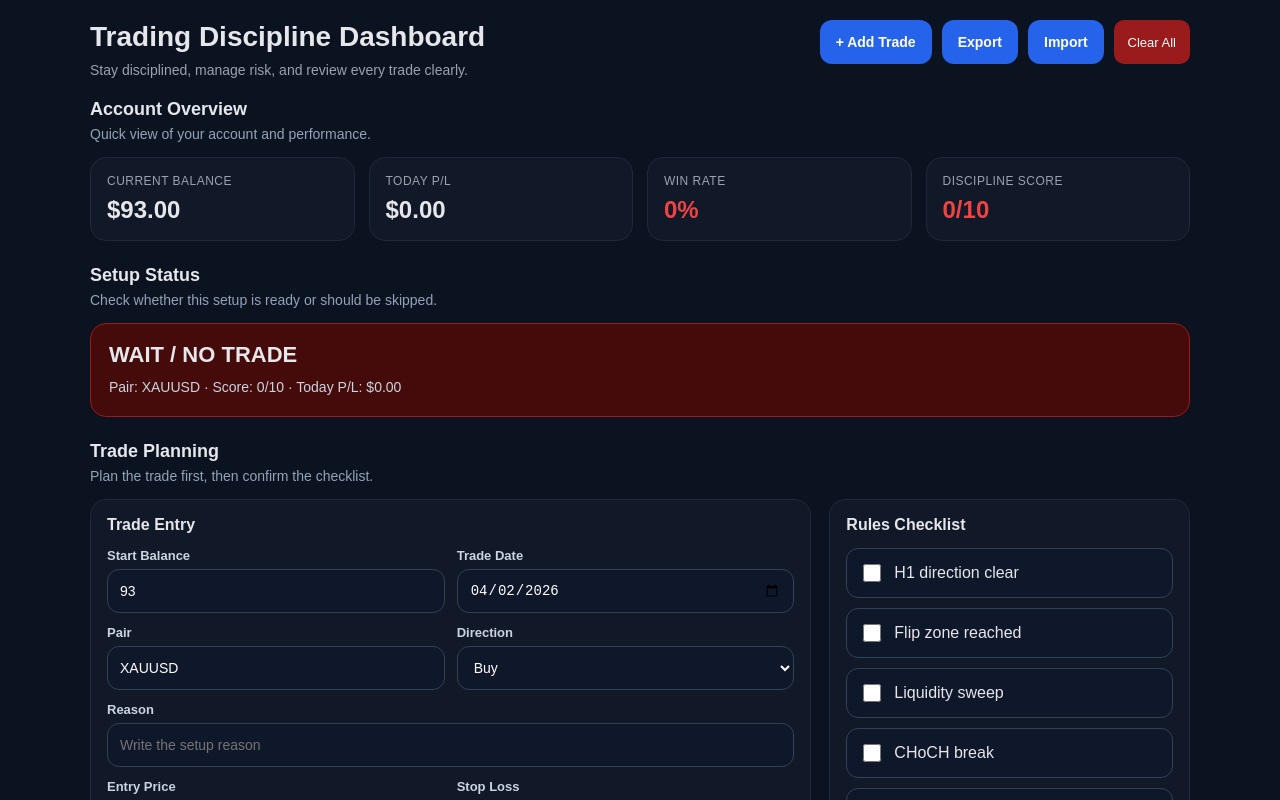
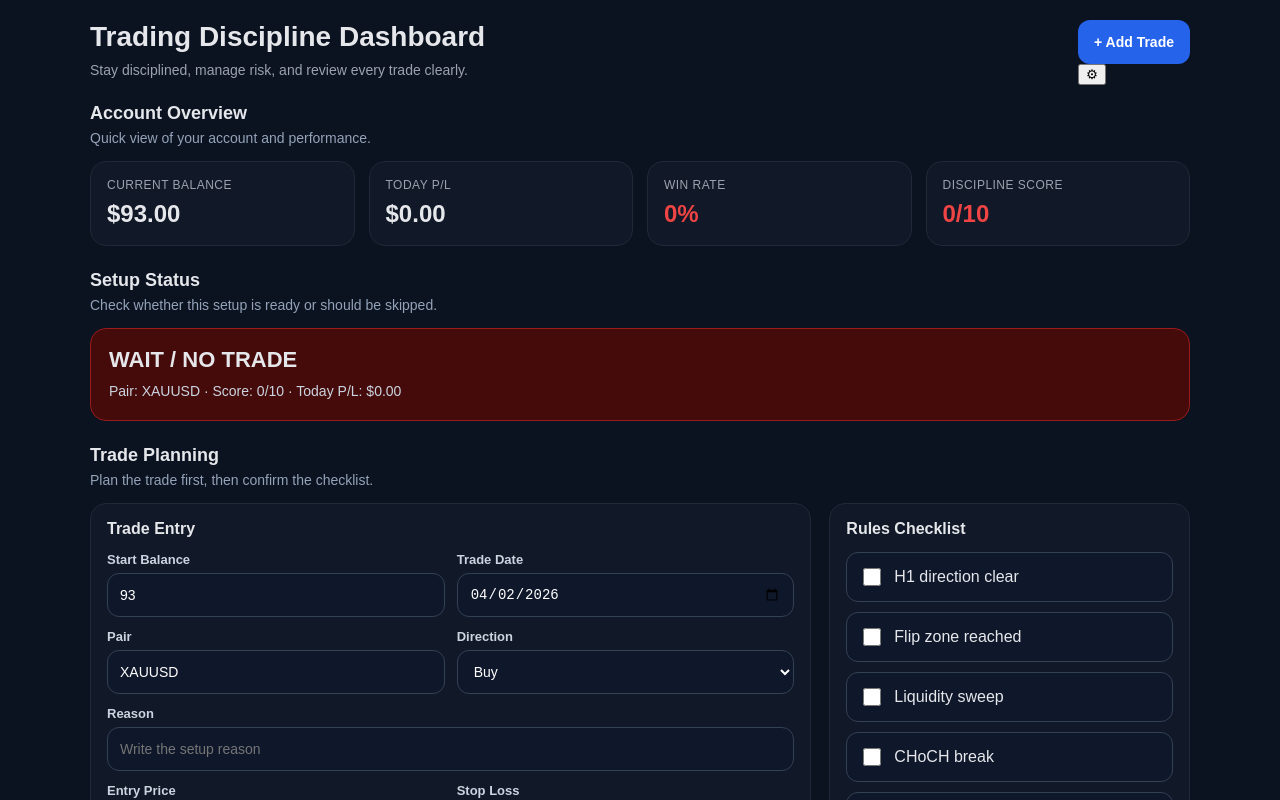
Before and after one commit to vincentPratick/Trading_Discipline, a React (Create React App) app: page / in a window 1280 px wide. Shown: the top 800 px of the page. Built offline with nearby package versions, Linux system fonts and the light colour scheme.

Commit message:
Add settings menu for import/export and clear actions

```diff
--- a/src/App.js
+++ b/src/App.js
@@ -70,6 +70,7 @@ export default function App() {
     amount: "",
     note: "",
   });
+  const [showMenu, setShowMenu] = useState(false);
 
   useEffect(() => save("startBalance", startBalance), [startBalance]);
   useEffect(() => save("trades", trades), [trades]);
@@ -338,28 +339,57 @@ export default function App() {
             </p>
           </div>
 
-          <div className="mobile-stack">
+          <div className="header-actions">
             <button className="primary-btn" onClick={() => setTab("trade")}>
               + Add Trade
             </button>
 
-            <button className="primary-btn" onClick={exportData}>
+            <div className="gear-menu-wrap">
+             <button
+                className="gear-btn"
+                onClick={() => setShowMenu(!showMenu)}
+                aria-label="Open settings menu"
+              >
+      ⚙
+              </button>
+
+               {showMenu && (
+                <div className="gear-dropdown">
+                  <button
+                    className="gear-menu-item"
+                    onClick={() => {
+                     exportData();
+                       setShowMenu(false);
+                    }}
+                  >
                     Export
                   </button>
 
-            <label className="primary-btn upload-btn">
+                  <label className="gear-menu-item gear-upload">
                     Import
                     <input
                       type="file"
                       accept="application/json"
-                onChange={importData}
+                      onChange={(e) => {
+                        importData(e);
+                         setShowMenu(false);
+                      }}
                        style={{ display: "none" }}
                     />
                   </label>
 
-            <button className="danger-btn" onClick={clearAll}>
+                  <button
+                    className="gear-menu-item danger-text"
+                     onClick={() => {
+                      clearAll();
+                      setShowMenu(false);
+                      }}
+                   >
                      Clear All
                    </button>
+                 </div>
+                )}
+            </div>
           </div>
         </div>
 
```
Lines whose indentation alone changed are shown as unchanged.
